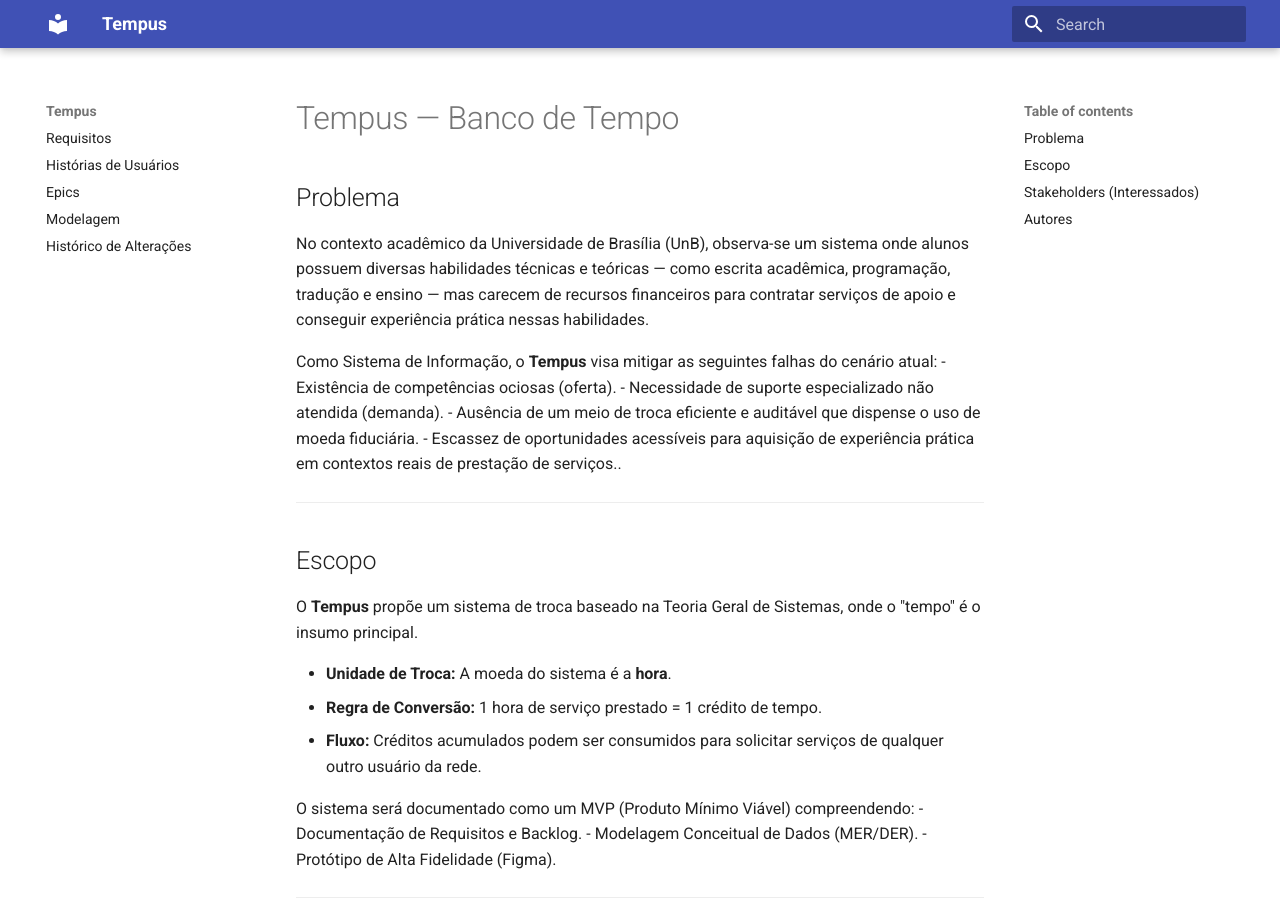
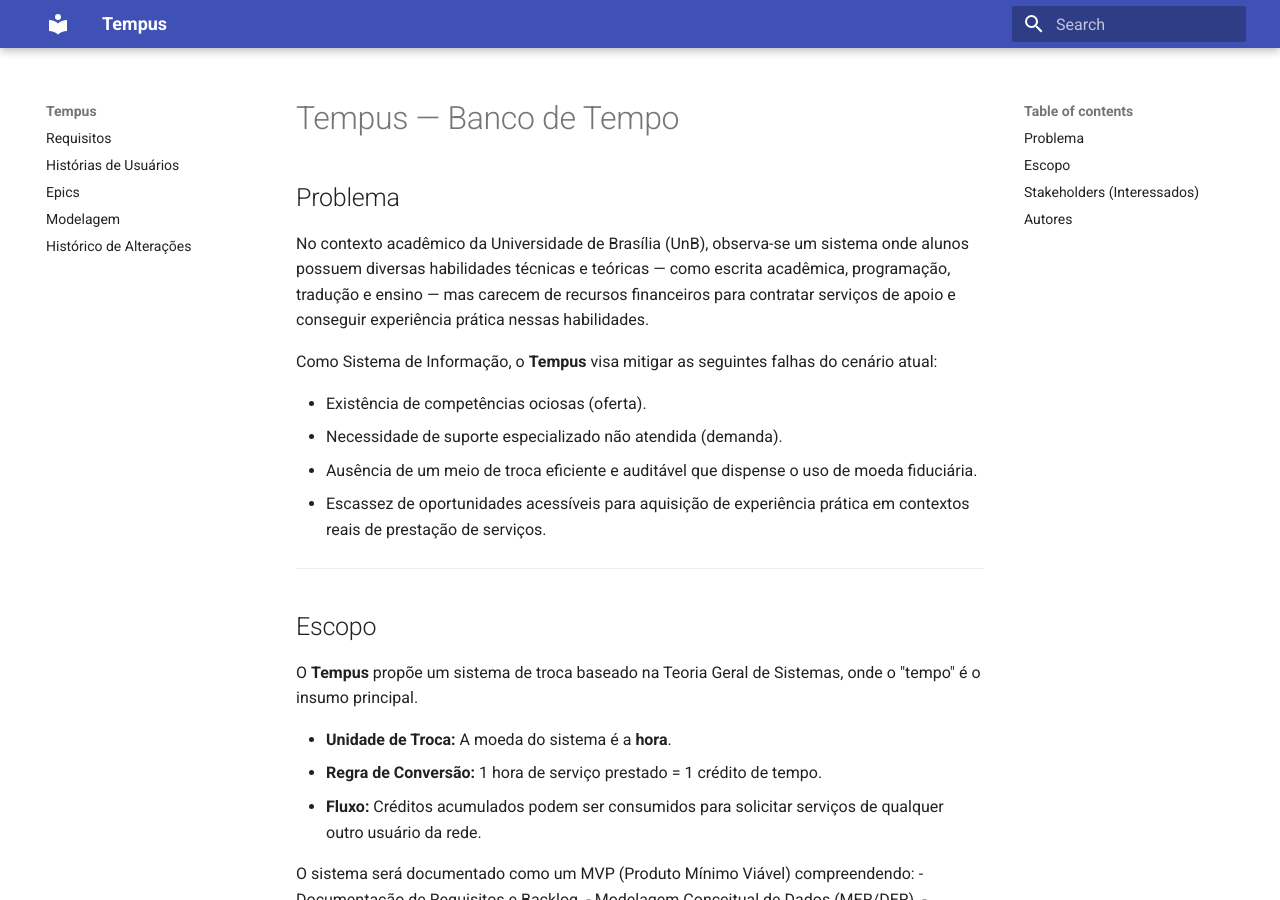
Before and after one commit to si-2026-1/Tempus, an MkDocs documentation site: the page built from docs/index.md, in a window 1280 px wide and 900 px high. Built offline with MkDocs 1.6.1 and Material for MkDocs 9.7.7, drawn with Linux system fonts in a browser that asks for light colours.

```diff
--- a/docs/index.md
+++ b/docs/index.md
@@ -5,10 +5,11 @@
 No contexto acadêmico da Universidade de Brasília (UnB), observa-se um sistema onde alunos possuem diversas habilidades técnicas e teóricas — como escrita acadêmica, programação, tradução e ensino — mas carecem de recursos financeiros para contratar serviços de apoio e conseguir experiência prática nessas habilidades.
 
 Como Sistema de Informação, o **Tempus** visa mitigar as seguintes falhas do cenário atual:
+
 - Existência de competências ociosas (oferta).
 - Necessidade de suporte especializado não atendida (demanda).
 - Ausência de um meio de troca eficiente e auditável que dispense o uso de moeda fiduciária.
-- Escassez de oportunidades acessíveis para aquisição de experiência prática em contextos reais de prestação de serviços..
+- Escassez de oportunidades acessíveis para aquisição de experiência prática em contextos reais de prestação de serviços.
 
 ---
 
```
